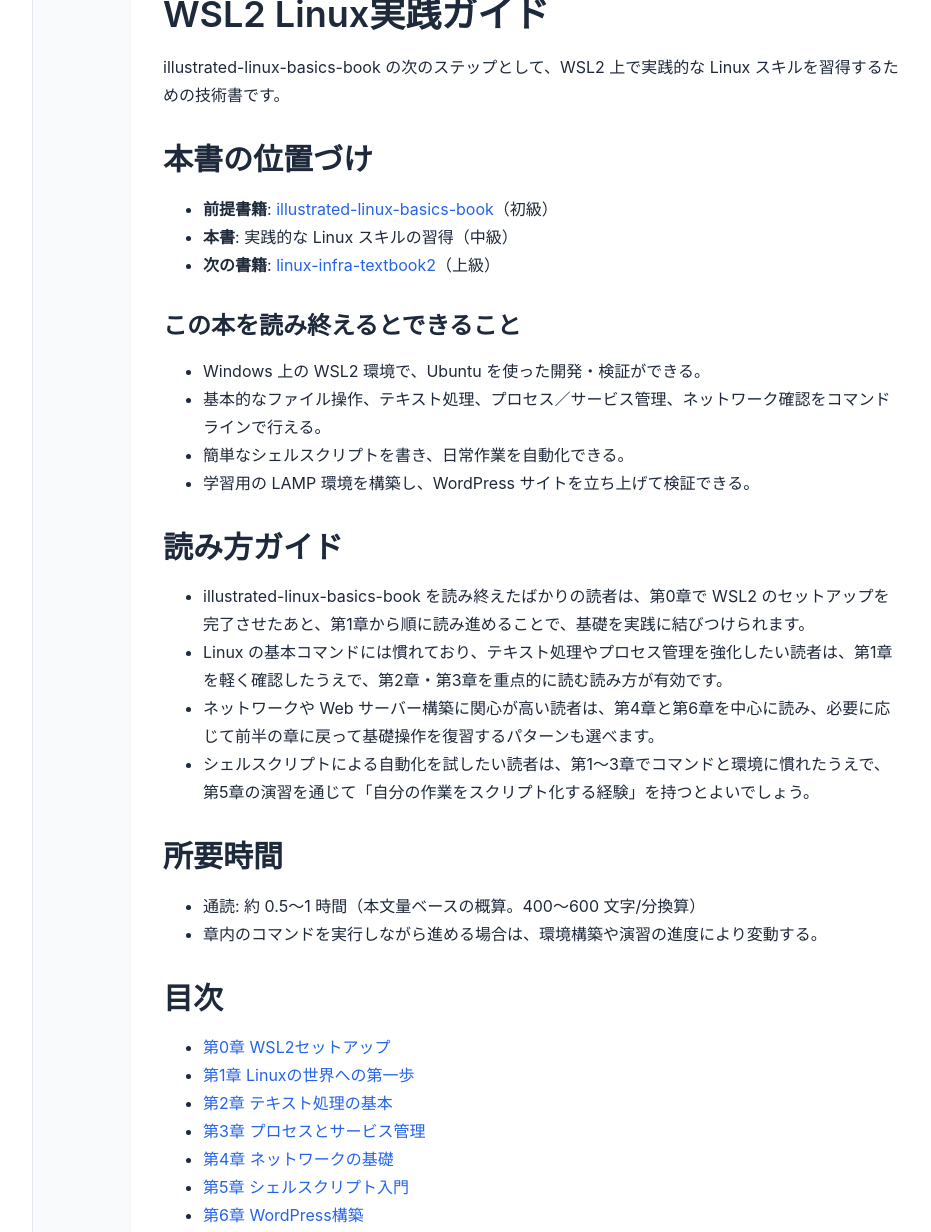
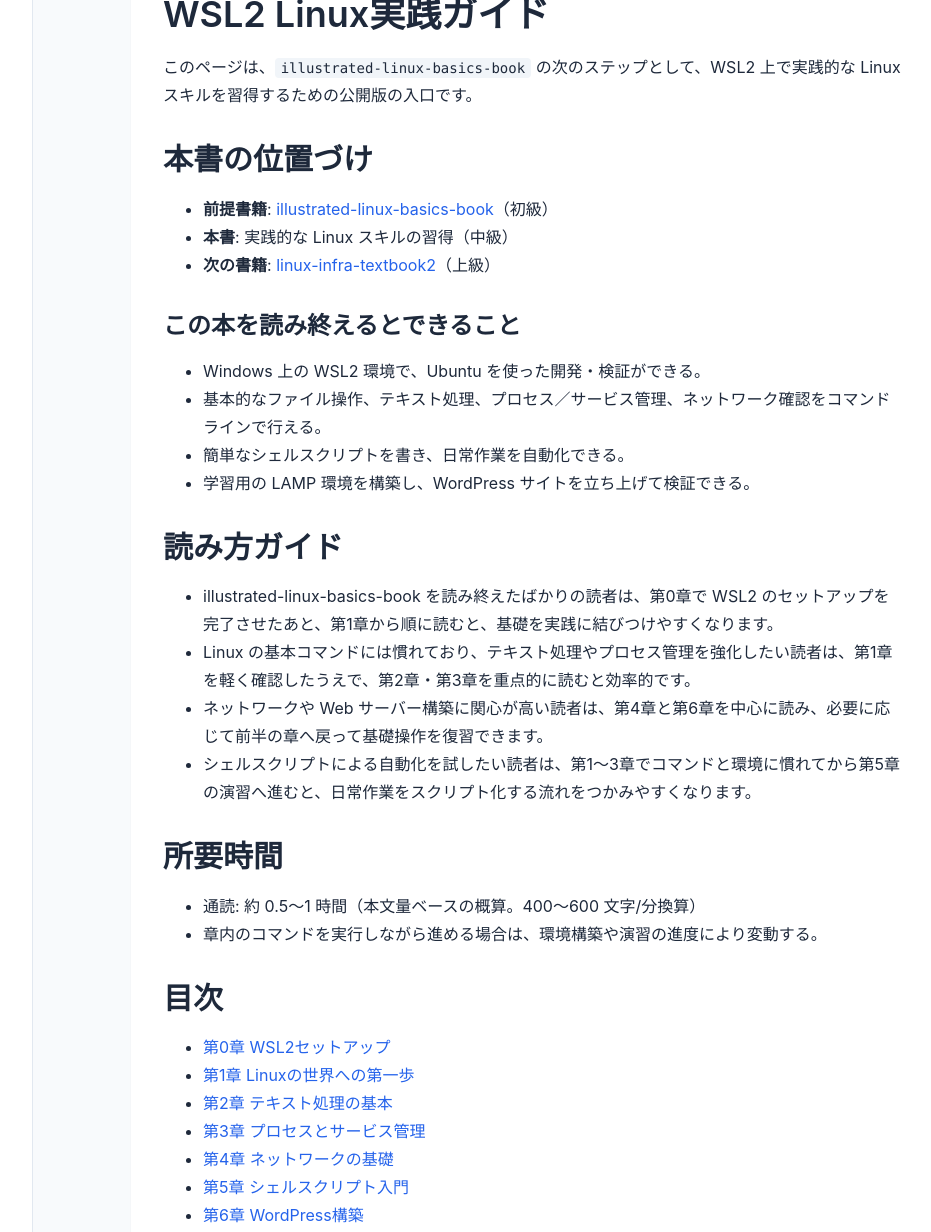
Before and after one commit to itdojp/wsl2-linux-essentials-book, a Jekyll site: the page built from docs/index.md, in a window 1280 px wide and 1400 px high, cut to the strip 168-1400 px from the top of the window. Shown: the whole strip, without its empty margins (247-1178 px from the left). Built offline with Jekyll 4.4.1, drawn with Linux system fonts in a browser that asks for light colours; some of the changed text lies outside the part shown.

Commit message:
docs: refine top page guide wording

```diff
--- a/docs/index.md
+++ b/docs/index.md
@@ -5,7 +5,7 @@
 
 # WSL2 Linux実践ガイド
 
-illustrated-linux-basics-book の次のステップとして、WSL2 上で実践的な Linux スキルを習得するための技術書です。
+このページは、`illustrated-linux-basics-book` の次のステップとして、WSL2 上で実践的な Linux スキルを習得するための公開版の入口です。
 
 ## 本書の位置づけ
 
@@ -22,10 +22,10 @@
 
 ## 読み方ガイド
 
-- illustrated-linux-basics-book を読み終えたばかりの読者は、第0章で WSL2 のセットアップを完了させたあと、第1章から順に読み進めることで、基礎を実践に結びつけられます。
-- Linux の基本コマンドには慣れており、テキスト処理やプロセス管理を強化したい読者は、第1章を軽く確認したうえで、第2章・第3章を重点的に読む読み方が有効です。
-- ネットワークや Web サーバー構築に関心が高い読者は、第4章と第6章を中心に読み、必要に応じて前半の章に戻って基礎操作を復習するパターンも選べます。
-- シェルスクリプトによる自動化を試したい読者は、第1〜3章でコマンドと環境に慣れたうえで、第5章の演習を通じて「自分の作業をスクリプト化する経験」を持つとよいでしょう。
+- illustrated-linux-basics-book を読み終えたばかりの読者は、第0章で WSL2 のセットアップを完了させたあと、第1章から順に読むと、基礎を実践に結びつけやすくなります。
+- Linux の基本コマンドには慣れており、テキスト処理やプロセス管理を強化したい読者は、第1章を軽く確認したうえで、第2章・第3章を重点的に読むと効率的です。
+- ネットワークや Web サーバー構築に関心が高い読者は、第4章と第6章を中心に読み、必要に応じて前半の章へ戻って基礎操作を復習できます。
+- シェルスクリプトによる自動化を試したい読者は、第1〜3章でコマンドと環境に慣れてから第5章の演習へ進むと、日常作業をスクリプト化する流れをつかみやすくなります。
 
 ## 所要時間
 - 通読: 約 0.5〜1 時間（本文量ベースの概算。400〜600 文字/分換算）
@@ -43,7 +43,7 @@
 
 ## 概要
 
-本書は、基礎を学んだ方が実践的なスキルを身につけるための架け橋となる教材です。WSL2環境を活用し、実際に手を動かしながら学習を進めます。
+本書は、基礎を学んだ読者が WSL2 環境で手を動かしながら、実践的な Linux スキルへ段階的に進むための教材です。
 
 ### 想定読者
 
```
